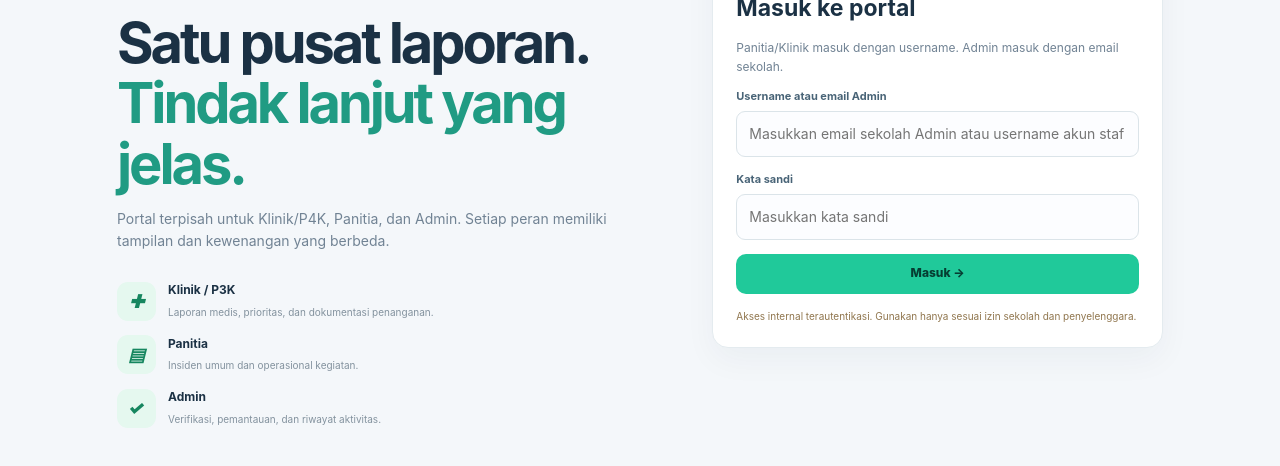
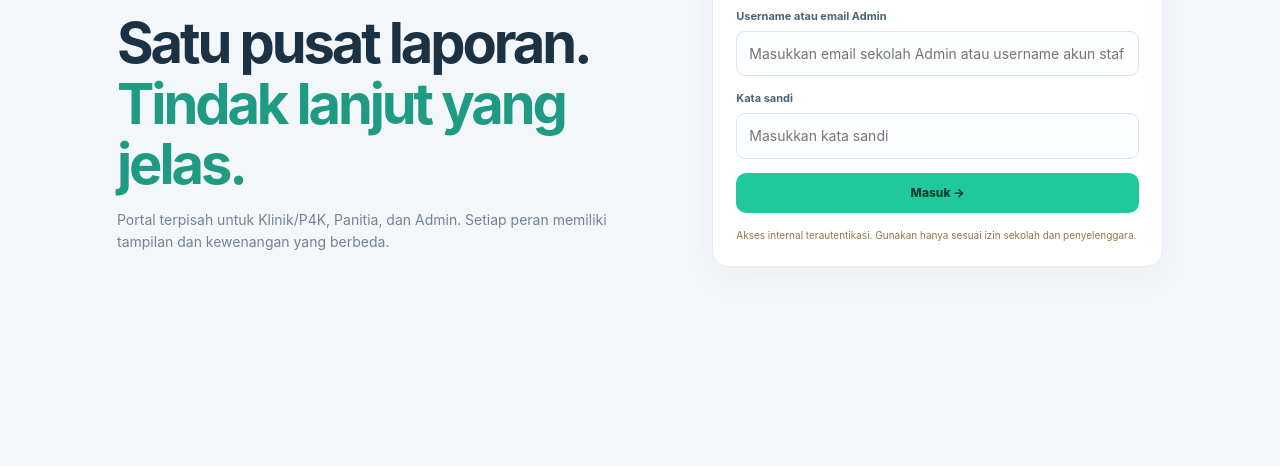
Before and after one commit to 2515801kenzo-creator/cc-safeguard-live, a plain HTML site: page internal.html in a window 1280 px wide. Shown: the part 264-730 px from the top of the page. Drawn offline with nearby package versions, Linux system fonts and the light colour scheme.

Commit message:
Remove role explainer list from login page

```diff
--- a/internal.html
+++ b/internal.html
@@ -25,7 +25,7 @@ button{border:0}.btn{border-radius:10px;padding:10px 15px;min-height:40px;font-s
 
 <section id="login" class="auth" hidden>
  <div class="intro"><div class="school-event-lockup" aria-label="Identitas Kolese Kanisius"><img class="login-school-logo" src="assets/kolese-kanisius-logo.svg" alt="Logo utama Kolese Kanisius"><span class="lockup-copy"><b>KOLESE KANISIUS</b><small>SAFE EVENT REPORTING</small></span></div><span class="eyebrow">CC CUP • INTERNAL OPERATIONS</span><h1>Satu pusat laporan.<br><span>Tindak lanjut yang jelas.</span></h1><p>Portal terpisah untuk Klinik/P4K, Panitia, dan Admin. Setiap peran memiliki tampilan dan kewenangan yang berbeda.</p>
-  <div class="roles"><article><i class="role-icon">✚</i><div><b>Klinik / P3K</b><small>Laporan medis, prioritas, dan dokumentasi penanganan.</small></div></article><article><i class="role-icon">▤</i><div><b>Panitia</b><small>Insiden umum dan operasional kegiatan.</small></div></article><article><i class="role-icon">✓</i><div><b>Admin</b><small>Verifikasi, pemantauan, dan riwayat aktivitas.</small></div></article></div>
+
  </div>
  <form id="loginForm" class="card"><span class="eyebrow">AKSES INTERNAL</span><h2>Masuk ke portal</h2><p class="muted">Panitia/Klinik masuk dengan username. Admin masuk dengan email sekolah.</p>
   <label class="field"><span>Username atau email Admin</span><input name="loginId" type="text" required autocomplete="username" placeholder="Masukkan email sekolah Admin atau username akun staf"></label>
```
